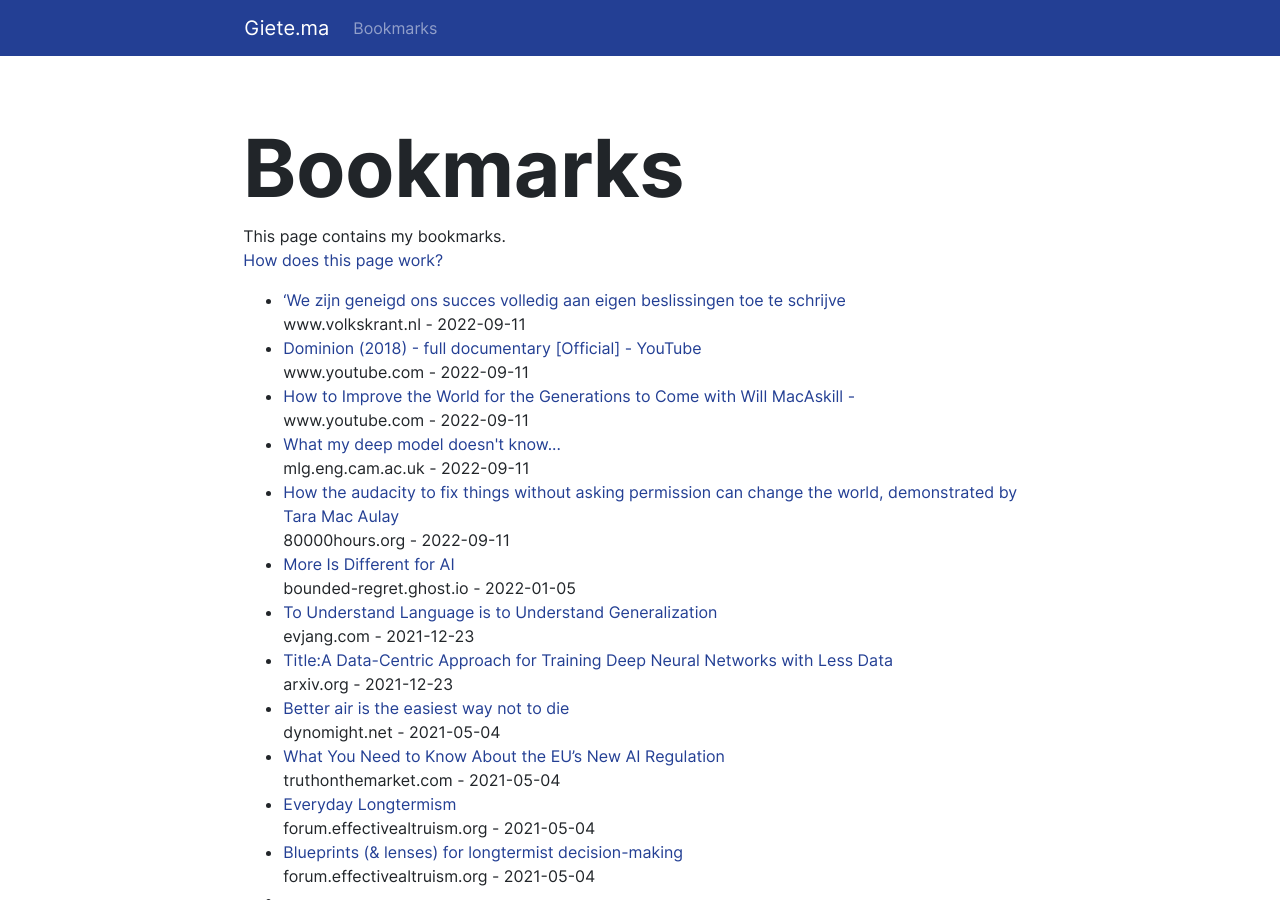
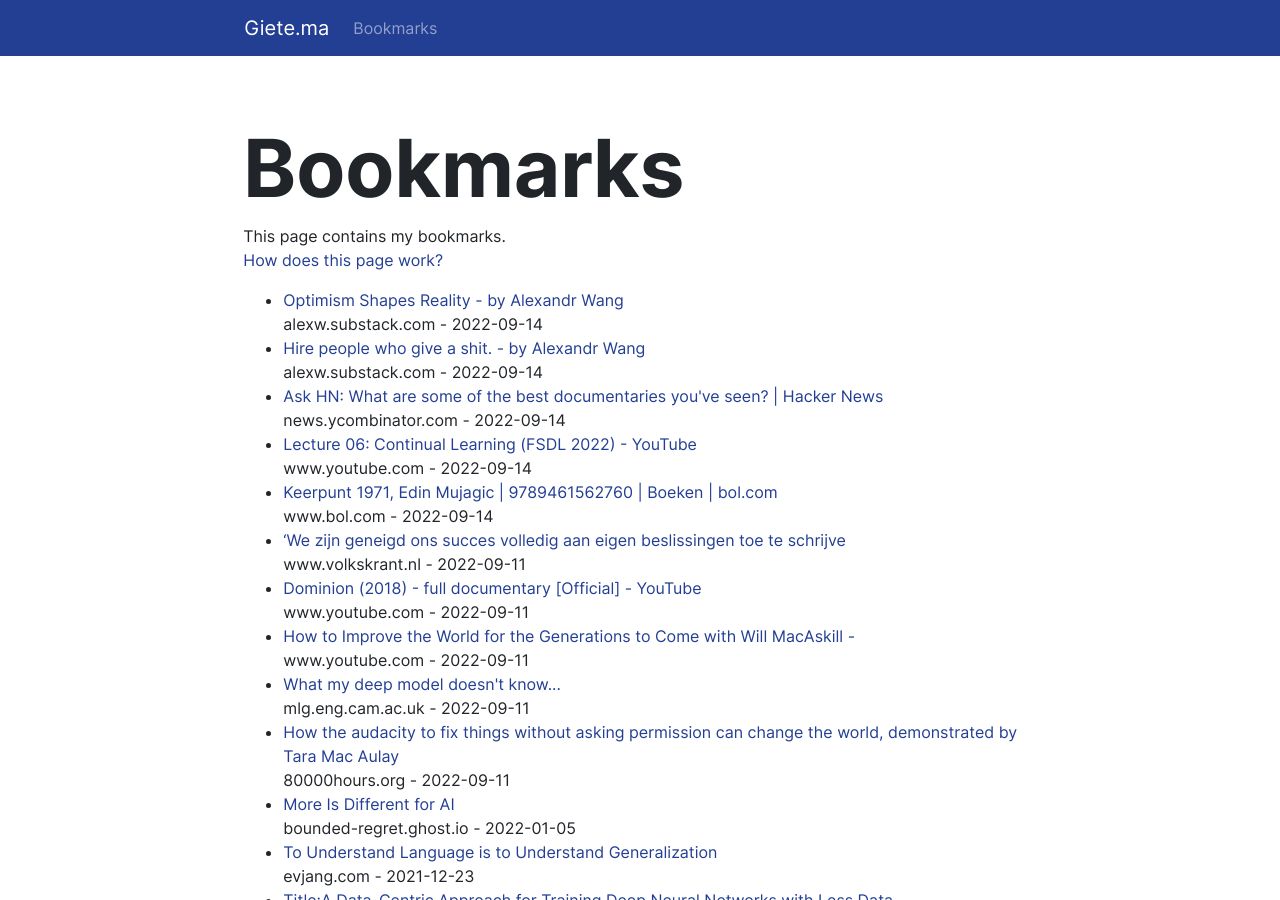
Before and after one commit to gietema/gietema.github.io, a Jekyll site: the page built from bookmarks.html, in a window 1280 px wide and 900 px high. Built offline with Jekyll 4.4.1, drawn with Linux system fonts in a browser that asks for light colours; nearby versions of some CDN libraries.

Commit message:
Update bookmarks

```diff
--- a/bookmarks.html
+++ b/bookmarks.html
@@ -8,6 +8,11 @@ This page contains my bookmarks.
     <a href="/posts/2020/06/13/publishing-bookmarks.html">How does this page work?</a>
 </p>
 <ul>
+<li><a href="https://alexw.substack.com/p/optimism-shapes-reality" target="_blank">Optimism Shapes Reality - by Alexandr Wang</a><br>alexw.substack.com - 2022-09-14</li>
+<li><a href="https://alexw.substack.com/p/hire" target="_blank">Hire people who give a shit. - by Alexandr Wang</a><br>alexw.substack.com - 2022-09-14</li>
+<li><a href="https://news.ycombinator.com/item?id=32799789" target="_blank">Ask HN: What are some of the best documentaries you've seen? | Hacker News</a><br>news.ycombinator.com - 2022-09-14</li>
+<li><a href="https://www.youtube.com/watch?v=nra0Tt3a-Oc&ab_channel=FullStackDeepLearning" target="_blank">Lecture 06: Continual Learning (FSDL 2022) - YouTube</a><br>www.youtube.com - 2022-09-14</li>
+<li><a href="https://www.bol.com/nl/nl/p/keerpunt-1971/9300000038658810/" target="_blank">Keerpunt 1971, Edin Mujagic | 9789461562760 | Boeken | bol.com</a><br>www.bol.com - 2022-09-14</li>
 <li><a href="https://www.volkskrant.nl/gs-bef96cba" target="_blank">‘We zijn geneigd ons succes volledig aan eigen beslissingen toe te schrijve</a><br>www.volkskrant.nl - 2022-09-11</li>
 <li><a href="https://www.youtube.com/watch?v=LQRAfJyEsko&list=WL&ab_channel=FarmTransparencyProject" target="_blank">Dominion (2018) - full documentary [Official] - YouTube</a><br>www.youtube.com - 2022-09-11</li>
 <li><a href="https://www.youtube.com/watch?v=_UycanMiee8&ab_channel=IntelligenceSquared" target="_blank">How to Improve the World for the Generations to Come with Will MacAskill - </a><br>www.youtube.com - 2022-09-11</li>
```
